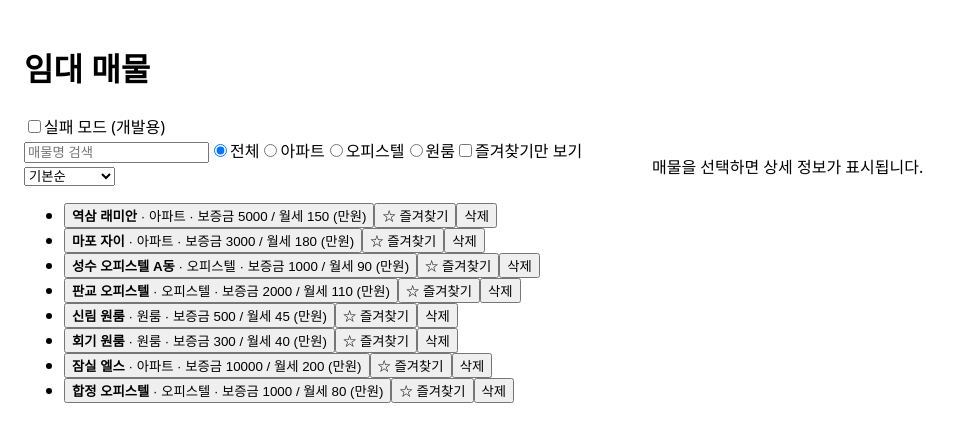
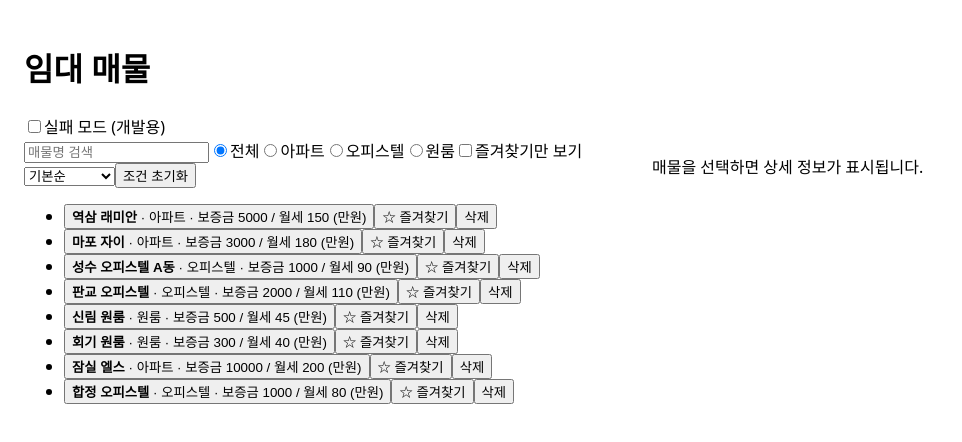
Before and after one commit to Jeong-jj/vue-to-react, a React (Vite) app in the folder react-basics/: page / in a window 1280 px wide. Shown: the top 442 px of the page, without its empty margins (0-962 px from the left). Built offline with nearby package versions, Linux system fonts and the light colour scheme.

Commit message:
Practice(feat:filter): 검색어, 필터, 정렬 조건 초기화
- 필터 영역에 조건 초기화 버튼 추가
- 검색어, 유형, 즐겨찾기만 보기, 정렬 state를 기본값으로 되돌린다
- 선택한 매물(상세)은 조건이 아니므로 유지

```diff
--- a/react-basics/src/day04/PropertyApp.tsx
+++ b/react-basics/src/day04/PropertyApp.tsx
@@ -46,6 +46,14 @@ export function PropertyApp() {
     // 캐시가 있으면 다시 요청하지 않아 실패가 드러나지 않으므로, 켤 때 무효화해 재요청시킨다
     // 끌 때는 무효화하지 않고 "다시 시도"로 복구한다
     if (on) queryClient.invalidateQueries({ queryKey: propertyKeys.all })
+  }
+
+  // 검색어, 유형, 즐겨찾기만 보기, 정렬을 기본값으로 되돌린다 (선택한 매물은 유지)
+  const handleResetFilters = () => {
+    setKeyword('')
+    setCategory('all')
+    setFavoritesOnly(false)
+    setSortOrder('default')
   }
 
   const handleDelete = (id: number) => {
@@ -101,6 +109,7 @@ export function PropertyApp() {
             onCategoryChange={setCategory}
             onFavoritesOnlyChange={setFavoritesOnly}
             onSortOrderChange={setSortOrder}
+            onReset={handleResetFilters}
           />
           {deleteMutation.isError && (
             <p role="alert">삭제에 실패했습니다: {deleteMutation.error.message}</p>
--- a/react-basics/src/day04/components/PropertyFilters.tsx
+++ b/react-basics/src/day04/components/PropertyFilters.tsx
@@ -26,6 +26,7 @@ interface Props {
   onCategoryChange: (category: CategoryFilter) => void
   onFavoritesOnlyChange: (favoritesOnly: boolean) => void
   onSortOrderChange: (sortOrder: SortOrder) => void
+  onReset: () => void
 }
 
 export function PropertyFilters({
@@ -37,6 +38,7 @@ export function PropertyFilters({
   onCategoryChange,
   onFavoritesOnlyChange,
   onSortOrderChange,
+  onReset,
 }: Props) {
   return (
     <div>
@@ -72,6 +74,9 @@ export function PropertyFilters({
           </option>
         ))}
       </select>
+      <button type="button" onClick={onReset}>
+        조건 초기화
+      </button>
     </div>
   )
 }
```
